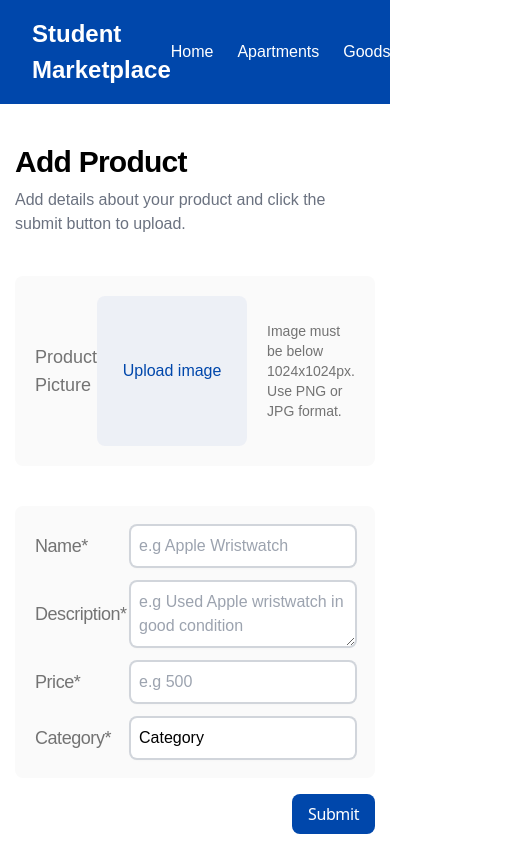
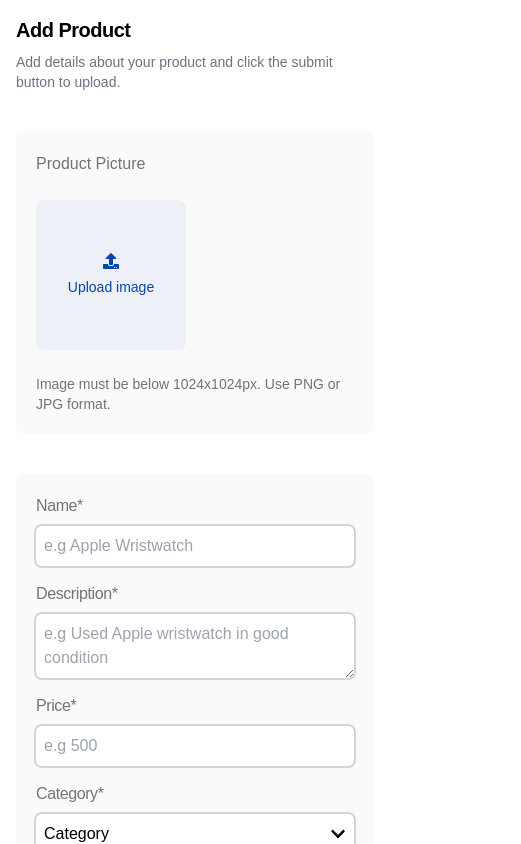
Before and after one commit to m-aishah/marketplace, a Next.js app: page /create-listing in a window 390 px wide. Shown: the top 844 px of the page, 521 px wide, since content can reach past the window. Built offline with nearby package versions, Linux system fonts and the light colour scheme.

Commit message:
feat: finish create-lisitng page and make it responsive

```diff
--- a/package.json
+++ b/package.json
@@ -12,7 +12,8 @@
     "firebase": "^10.13.1",
     "next": "14.2.8",
     "react": "^18",
-    "react-dom": "^18"
+    "react-dom": "^18",
+    "react-icons": "^5.3.0"
   },
   "devDependencies": {
     "eslint": "^8",
--- a/src/app/create-listing/page.jsx
+++ b/src/app/create-listing/page.jsx
@@ -2,6 +2,7 @@
 import React, { useState, useRef, useEffect } from "react";
 import categories from "./categories";
 import Image from "next/image";
+import { FaChevronUp, FaChevronDown, FaUpload } from "react-icons/fa";
 
 function CreateListing() {
   const [selectedImage, setSelectedImage] = useState(null);
@@ -50,12 +51,12 @@ function CreateListing() {
 
   return (
     <div className="w-full h-full flex justify-center items-center pb-28">
-      <div className="w-[700px] h-full p-10 flex flex-col items-center">
+      <div className="w-full h-full p-4 flex flex-col items-center md:w-[700px] md:p-10">
         <div className="mb-10 self-start">
-          <h1 className="text-black text-3xl font-semibold tracking-tight mb-2">
+          <h1 className="text-black text-xl md:text-3xl font-semibold tracking-tight mb-2">
             Add Product
           </h1>
-          <p className="text-gray-500 text-base font-light tracking-normal">
+          <p className="text-gray-500 text-sm md:text-base font-light tracking-normal">
             Add details about your product and click the submit button to
             upload.
           </p>
@@ -67,16 +68,16 @@ function CreateListing() {
             event.preventDefault();
           }}
         >
-          <div className="w-full flex items-center p-5 bg-[#FAFAFA] mb-10 rounded-lg">
-            <div className="w-[30%]">
-              <p className="text-[#737373] text-lg font-light">
+          <div className="w-full gap-6 flex flex-col p-5 bg-[#FAFAFA] mb-10 rounded-lg md:flex-row md:items-center md:gap-0">
+            <div className="w-full md:w-[30%]">
+              <p className="text-[#737373] text-base font-light md:text-lg">
                 Product Picture
               </p>
             </div>
-            <div className="flex-1 flex items-center justify-between">
+            <div className="w-full flex flex-col md:justify-between md:flex-row md:flex-1 md:items-center">
               <div
                 onClick={handleImageClick}
-                className="h-[150px] cursor-pointer rounded-lg bg-brand/5 aspect-square mr-5 flex flex-col justify-center items-center hover:bg-gray-200"
+                className="h-[150px] w-[150px] cursor-pointer rounded-lg bg-brand/5 flex flex-col justify-center items-center hover:bg-gray-200 md:aspect-square md:mr-5 md:w-auto"
               >
                 {selectedImage ? (
                   <Image
@@ -87,7 +88,10 @@ function CreateListing() {
                     className="h-full w-full object-cover rounded-lg"
                   />
                 ) : (
-                  <p className="text-base text-brand">Upload image</p>
+                  <>
+                    <FaUpload className="text-brand text-base mb-2" />
+                    <p className="text-sm text-brand">Upload image</p>
+                  </>
                 )}
               </div>
               <input
@@ -97,68 +101,69 @@ function CreateListing() {
                 style={{ display: "none" }}
                 onChange={handleImageChange}
               />
-              <p className="text-[#737373] text-sm font-light">
+              <p className="text-[#737373] text-sm font-light mt-6 md:mt-0">
                 Image must be below 1024x1024px. Use PNG or JPG format.
               </p>
             </div>
           </div>
 
           <div className="w-full bg-[#FAFAFA] flex flex-col items-center gap-4 mb-4 p-5 rounded-lg">
-            <div className="w-full flex justify-between items-center">
+            <div className="w-full flex flex-col gap-2 md:gap-0 md:justify-between md:items-center md:flex-row">
               <label
                 htmlFor="product-name"
-                className="text-lg font-light tracking-tight text-[#737373] w-[30%]"
+                className="text-base w-full font-light tracking-tight text-[#737373] md:w-[30%] md:text-lg"
               >
                 Name*
               </label>
               <input
-                className="flex-1 rounded-md ring-2 ring-gray-300 p-2  placeholder-gray-400 text-base shadow focus:outline-none focus:ring-brand focus:ring-opacity-60 focus:shadow-lg focus:shadow-brand/10"
+                className="w-full rounded-md ring-2 ring-gray-300 p-2  placeholder-gray-400 text-base shadow focus:outline-none focus:ring-brand focus:ring-opacity-60 focus:shadow-lg focus:shadow-brand/10 md:flex-1"
                 id="product-name"
                 type="text"
                 placeholder="e.g Apple Wristwatch"
               />
             </div>
-            <div className="w-full flex justify-between items-center">
+            <div className="w-full flex flex-col gap-2 md:gap-0 md:justify-between md:items-center md:flex-row">
               <label
                 htmlFor="product-description"
-                className="text-lg font-light tracking-tight text-[#737373] w-[30%]"
+                className="text-base w-full font-light tracking-tight text-[#737373] md:w-[30%] md:text-lg"
               >
                 Description*
               </label>
               <textarea
-                className="flex-1 rounded-md ring-2 ring-gray-300 p-2  placeholder-gray-400 text-base shadow focus:outline-none focus:ring-brand focus:ring-opacity-60 focus:shadow-lg focus:shadow-brand/10"
+                className="w-full rounded-md ring-2 ring-gray-300 p-2  placeholder-gray-400 text-base shadow focus:outline-none focus:ring-brand focus:ring-opacity-60 focus:shadow-lg focus:shadow-brand/10 md:flex-1"
                 id="product-description"
                 placeholder="e.g Used Apple wristwatch in good condition"
               ></textarea>
             </div>
-            <div className="w-full flex justify-between items-center">
+            <div className="w-full flex flex-col gap-2 md:gap-0 md:justify-between md:items-center md:flex-row">
               <label
                 htmlFor="product-price"
-                className="text-lg font-light tracking-tight text-[#737373] w-[30%]"
+                className="text-base w-full font-light tracking-tight text-[#737373] md:w-[30%] md:text-lg"
               >
                 Price*
               </label>
               <input
-                className="flex-1 rounded-md ring-2 ring-gray-300 p-2  placeholder-gray-400 text-base shadow focus:outline-none focus:ring-brand focus:ring-opacity-60 focus:shadow-lg focus:shadow-brand/10"
+                className="w-full rounded-md ring-2 ring-gray-300 p-2  placeholder-gray-400 text-base shadow focus:outline-none focus:ring-brand focus:ring-opacity-60 focus:shadow-lg focus:shadow-brand/10 md:flex-1"
                 id="product-price"
                 type="number"
                 placeholder="e.g 500"
               />
             </div>
-            <div className=" w-full flex justify-between items-center">
+            <div className="w-full flex flex-col gap-2 md:gap-0 md:justify-between md:items-center md:flex-row">
               <label
                 htmlFor="product-category"
-                className="text-lg font-light tracking-tight text-[#737373] w-[30%]"
+                className="text-base font-light tracking-tight text-[#737373] w-[30%] md:text-lg"
               >
                 Category*
               </label>
-              <div className="relative flex-1">
+              <div className="relative w-full md:flex-1">
                 <button
                   id="product-category"
-                  className="w-full ring-2 ring-gray-300 rounded-md bg-white text-left p-2 shadow text-base active:ring-brand focus:ring-opacity-60 focus:shadow-lg focus:shadow-brand/10"
-                  onClick={() => setIsMenuOpen(!isMenuOpen)}
+                  className="w-full flex justify-between items-center ring-2 ring-gray-300 rounded-md bg-white text-left p-2 shadow text-base active:ring-brand active:ring-opacity-60 active:shadow-lg active:shadow-brand/10"
+                  onClick={() => setIsMenuOpen((prev) => !prev)}
                 >
                   {selectedOption}
+                  {isMenuOpen ? <FaChevronUp /> : <FaChevronDown />}
                 </button>
                 {isMenuOpen && (
                   <div
@@ -186,7 +191,7 @@ function CreateListing() {
 
           <div className="w-full flex justify-end">
             <button
-              className="bg-brand text-white font-sans text-base font-normal tracking-tight py-2 px-4 rounded-lg hover:bg-brand/60 transition-colors"
+              className="w-full bg-brand text-white font-sans text-base font-normal tracking-tight py-2 px-4 rounded-lg hover:bg-brand/60 transition-colors md:w-auto"
               type="submit"
             >
               Submit
--- a/src/app/layout.js
+++ b/src/app/layout.js
@@ -1,6 +1,6 @@
-'.use client'
-import Navbar from '../components/Navbar';
-import Footer from '../components/Footer';
+".use client";
+import Navbar from "../components/Navbar";
+import Footer from "../components/Footer";
 
 import localFont from "next/font/local";
 import "./globals.css";
@@ -27,9 +27,9 @@ export default function RootLayout({ children }) {
       <body
         className={`${geistSans.variable} ${geistMono.variable} antialiased`}
       >
-        <Navbar />
-      <main className="flex-grow w-full">{children}</main>
-      <Footer />
+        {/* <Navbar /> */}
+        <main className="flex-grow w-full">{children}</main>
+        {/* <Footer /> */}
       </body>
     </html>
   );
```
Also changed, not shown: 1 other file (tests, documents, lock files or other folders).
